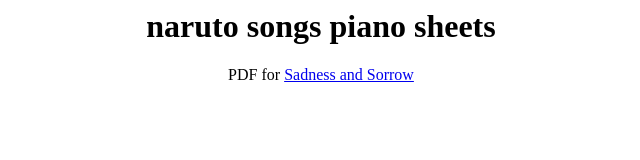
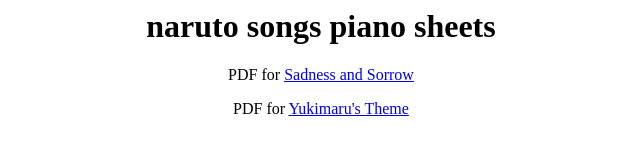
Before and after one commit to peaksy/NarutoPianoSheets, a plain HTML site: page index.html in a window 1280 px wide. Shown: the whole page, without its empty margins (319-959 px from the left). Drawn offline with Linux system fonts and the light colour scheme.

Commit message:
added new link

```diff
--- a/index.html
+++ b/index.html
@@ -5,7 +5,10 @@
 
  <body>
  	<h1 style=text-align:center>naruto songs piano sheets </h1>
-  	<p style=text-align:center> PDF for <a href="https://musescore.com/user/5950811/scores/1460091">Sadness and Sorrow </a>
+  	  <p style=text-align:center> PDF for <a href="https://musescore.com/user/5950811/scores/1460091">Sadness and Sorrow </a>
+  	</p>
+
+  	  <p style=text-align:center> PDF for <a href="https://musescore.com/user/48770/scores/102296">Yukimaru's Theme</a>
   	</p>
  </body>
 </html>
```
